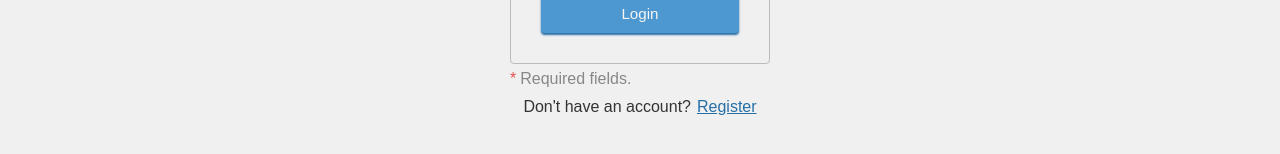
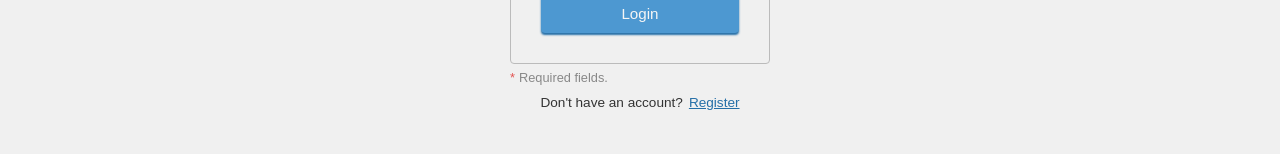
Before and after one commit to Gabriel-JM/tasking, a React (Create React App) app in the folder web/: page / in a window 1280 px wide. Shown: the part 372-526 px from the top of the page. Built offline with nearby package versions, Linux system fonts and the light colour scheme; no server answers.

Commit message:
Adjusting css on login

```diff
--- a/web/src/pages/Login/index.tsx
+++ b/web/src/pages/Login/index.tsx
@@ -54,7 +54,7 @@ function Login() {
       </form>
       <span className="require-message">Required fields.</span>
 
-      <div>
+      <div className="register-link-container">
         <span>Don't have an account?</span>
         <Link className="register-link" to="/register">Register</Link>
       </div>
--- a/web/src/pages/Login/login.css
+++ b/web/src/pages/Login/login.css
@@ -43,6 +43,7 @@
   align-self: start;
   margin: 6px 0 10px;
   color: #888;
+  font-size: 0.8rem;
 }
 
 .require-message::before {
@@ -51,6 +52,10 @@
   margin-right: 4px;
 }
 
+.register-link-container {
+  font-size: 0.85rem;
+}
+
 .register-link {
   margin-left: 6px;
   color: var(--blue-darker);
```
